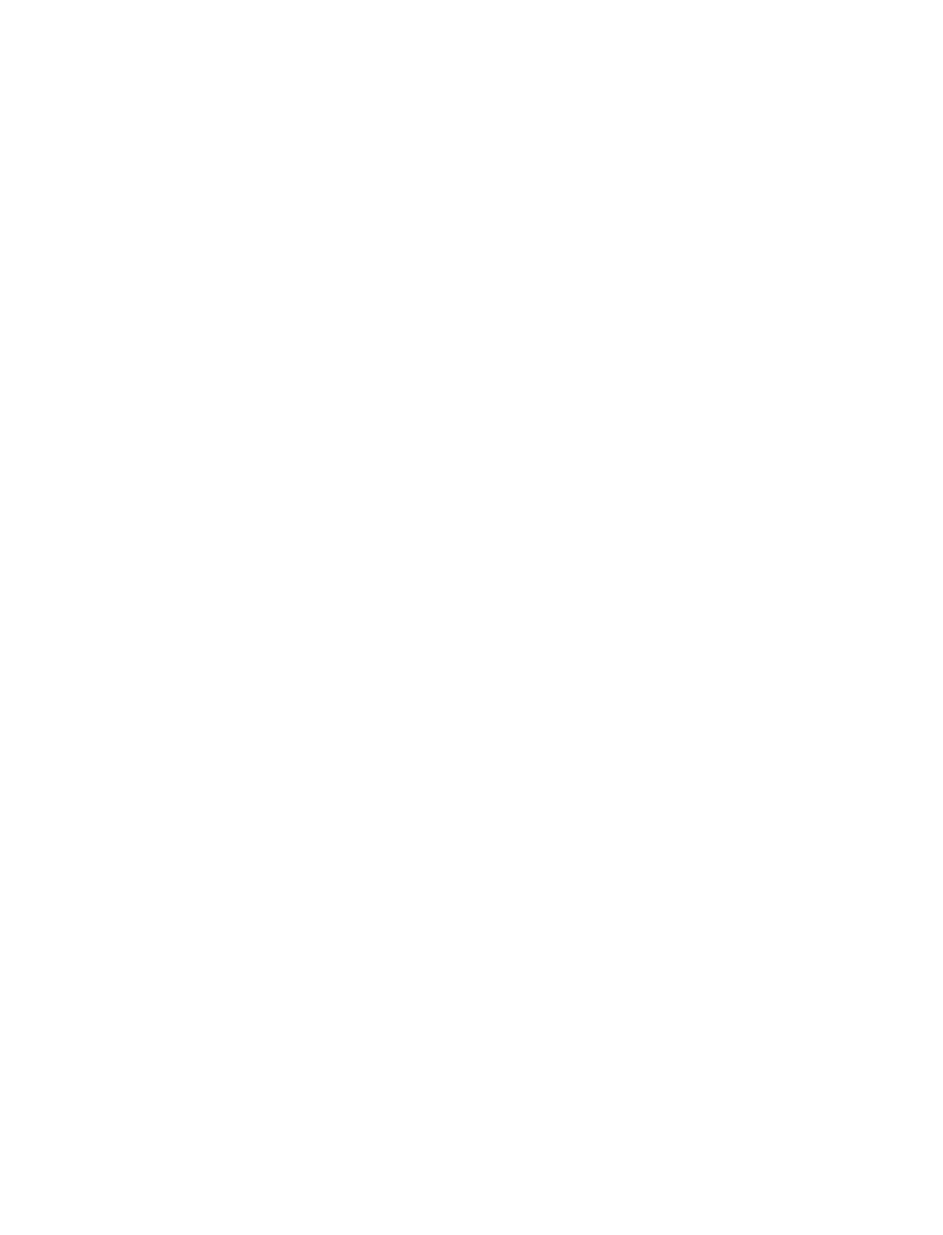
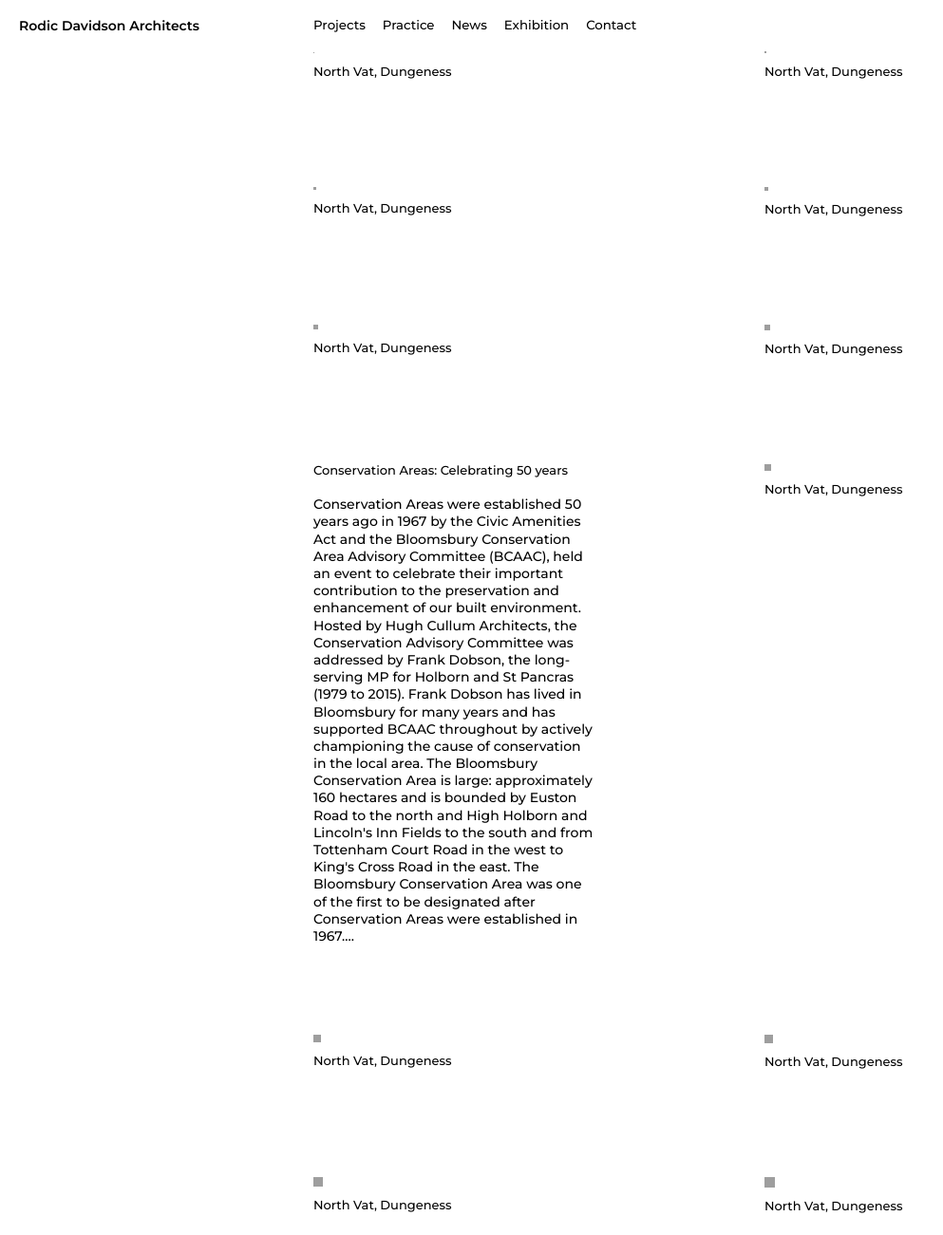
Before and after one commit to artijan/CSS-Masterclass, a website: page index.html in a window 1280 px wide. Shown: the whole page at 95% size, without its empty margins (0-993 px from the left). Before the commit the page ends 800 px from the top, so only its background shows below. Drawn offline with Linux system fonts and the light colour scheme; grey boxes are pictures that could not be loaded.

Commit message:
clone coding finished
8/30

```diff
--- a/index.html
+++ b/index.html
@@ -10,5 +10,81 @@
       crossorigin="anonymous"
     ></script>
   </head>
-  <body></body>
+  <body>
+    <h1>Rodic Davidson Architects</h1>
+    <main>
+      <nav>
+        <ul>
+          <li>Projects</li>
+          <li>Practice</li>
+          <li>News</li>
+          <li>Exhibition</li>
+          <li>Contact</li>
+        </ul>
+      </nav>
+      <div class="photo">
+        <img src="https://source.unsplash.com/random/1" />
+        <h4>North Vat, Dungeness</h4>
+      </div>
+      <div class="photo">
+        <img src="https://source.unsplash.com/random/2" />
+        <h4>North Vat, Dungeness</h4>
+      </div>
+      <div class="photo">
+        <img src="https://source.unsplash.com/random/3" />
+        <h4>North Vat, Dungeness</h4>
+      </div>
+      <div class="photo">
+        <img src="https://source.unsplash.com/random/4" />
+        <h4>North Vat, Dungeness</h4>
+      </div>
+      <div class="photo">
+        <img src="https://source.unsplash.com/random/5" />
+        <h4>North Vat, Dungeness</h4>
+      </div>
+      <div class="photo">
+        <img src="https://source.unsplash.com/random/6" />
+        <h4>North Vat, Dungeness</h4>
+      </div>
+      <div class="photo">
+        <h4>Conservation Areas: Celebrating 50 years</h4>
+        <p>
+          Conservation Areas were established 50 years ago in 1967 by the Civic
+          Amenities Act and the Bloomsbury Conservation Area Advisory Committee
+          (BCAAC), held an event to celebrate their important contribution to
+          the preservation and enhancement of our built environment. Hosted by
+          Hugh Cullum Architects, the Conservation Advisory Committee was
+          addressed by Frank Dobson, the long-serving MP for Holborn and St
+          Pancras (1979 to 2015). Frank Dobson has lived in Bloomsbury for many
+          years and has supported BCAAC throughout by actively championing the
+          cause of conservation in the local area. The Bloomsbury Conservation
+          Area is large: approximately 160 hectares and is bounded by Euston
+          Road to the north and High Holborn and Lincoln's Inn Fields to the
+          south and from Tottenham Court Road in the west to King's Cross Road
+          in the east. The Bloomsbury Conservation Area was one of the first to
+          be designated after Conservation Areas were established in 1967.…
+        </p>
+      </div>
+      <div class="photo">
+        <img src="https://source.unsplash.com/random/7" />
+        <h4>North Vat, Dungeness</h4>
+      </div>
+      <div class="photo">
+        <img src="https://source.unsplash.com/random/8" />
+        <h4>North Vat, Dungeness</h4>
+      </div>
+      <div class="photo">
+        <img src="https://source.unsplash.com/random/9" />
+        <h4>North Vat, Dungeness</h4>
+      </div>
+      <div class="photo">
+        <img src="https://source.unsplash.com/random/10" />
+        <h4>North Vat, Dungeness</h4>
+      </div>
+      <div class="photo">
+        <img src="https://source.unsplash.com/random/11" />
+        <h4>North Vat, Dungeness</h4>
+      </div>
+    </main>
+  </body>
 </html>
--- a/src/scss/_elements.scss
+++ /dev/null
@@ -1,20 +0,0 @@
-%categoryTitle {
-  font-weight: 600;
-  font-size: 22px;
-  margin-bottom: 50px;
-}
-
-%btn {
-  text-decoration: none;
-  color: inherit;
-  padding: 8px 30px;
-  font-weight: 500;
-  border-radius: 99px;
-  text-align: center;
-  margin-right: 5px;
-  transition: background-color 0.3s linear;
-  &:hover {
-    background-color: black;
-    color: white;
-  }
-}
--- a/src/scss/_variables.scss
+++ b/src/scss/_variables.scss
@@ -1,6 +1 @@
-$fontMedium: 34px;
-$border: 0.5px solid
-  rgba(
-    $color: black,
-    $alpha: 0.2,
-  );
+$padding: 20px;
--- a/src/scss/styles.scss
+++ b/src/scss/styles.scss
@@ -1,5 +1,5 @@
+@import url("https://fonts.googleapis.com/css2?family=Montserrat:wght@300;400;500;600&display=swap");
 @import "_reset.scss";
-@import "_elements.scss";
 @import "_variables.scss";
 
 * {
@@ -7,6 +7,71 @@
 }
 
 body {
-  font-family: -apple-system, BlinkMacSystemFont, "Segoe UI", Roboto, Oxygen,
-    Ubuntu, Cantarell, "Open Sans", "Helvetica Neue", sans-serif;
+  font-family: "Montserrat", -apple-system, BlinkMacSystemFont, "Segoe UI",
+    Roboto, Oxygen, Ubuntu, Cantarell, "Open Sans", "Helvetica Neue", sans-serif;
+  display: grid;
+  grid-template-columns: 1fr 3fr;
+  padding: 20px;
+  align-items: start;
+  h1 {
+    font-weight: 600;
+    font-size: 14px;
+
+    &:hover {
+      cursor: pointer;
+      color: blue;
+    }
+  }
 }
+
+main {
+  display: grid;
+  column-gap: 20px;
+
+  grid-template-columns: repeat(2, 1fr);
+  nav {
+    grid-column-start: span 2;
+
+    font-size: 13.3px;
+    font-weight: 500;
+    ul {
+      display: flex;
+      li:not(:last-child) {
+        margin-right: 18px;
+      }
+      li {
+        &:hover {
+          cursor: pointer;
+          color: blue;
+        }
+      }
+    }
+  }
+  .photo {
+    margin-top: 20px;
+    margin-bottom: 75px;
+
+    &:hover {
+      cursor: pointer;
+      color: blue;
+      p {
+        color: black;
+      }
+    }
+    img {
+      max-width: 100%;
+      margin-bottom: 10px;
+    }
+    h4 {
+      font-size: 13px;
+      font-weight: 500;
+      margin-bottom: 20px;
+    }
+    p {
+      font-size: 14px;
+      width: 65%;
+      line-height: 1.3;
+      font-weight: 500;
+    }
+  }
+}
```
Also changed, not shown: dist/css/styles.css.
